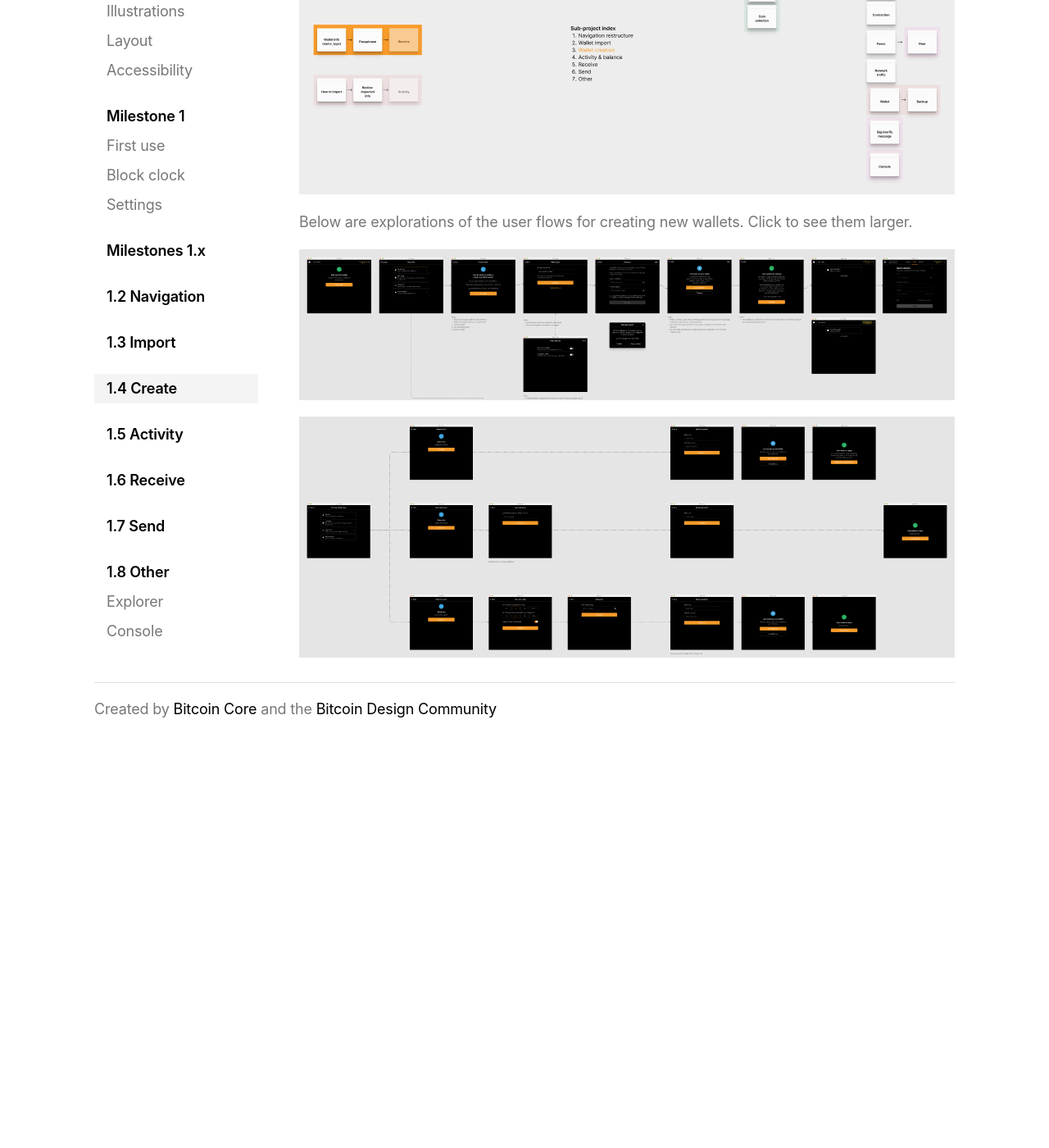
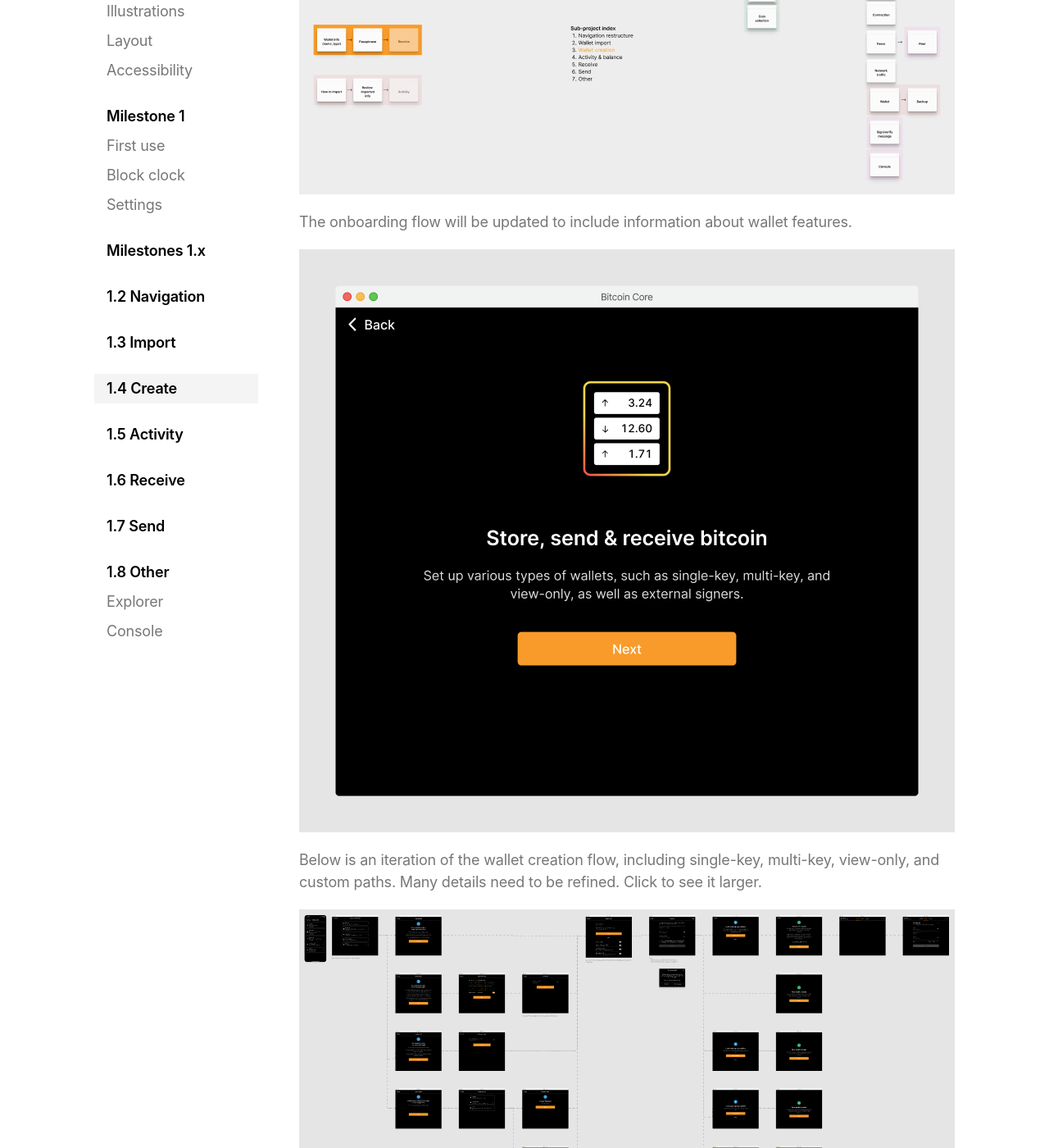
Before and after one commit to BitcoinDesign/Bitcoin-Core-App, a Jekyll site: the page built from pages/milestones/1-4-create.md, in a window 1280 px wide and 1400 px high, scrolled down 426 px. Shown: the whole window at 82% size. Built offline with Jekyll 4.4.1, drawn with Linux system fonts in a browser that asks for light colours; before the commit the page ends 1322 px from its top, so only the background shows below that.

Commit message:
Updated visuals for the 1.3 and 1.4 milestones
Nothing final, but these are now more proper mock-ups instead of just quick snapshots of older design explorations. Step by step.

```diff
--- a/pages/milestones/1-4-create.md
+++ b/pages/milestones/1-4-create.md
@@ -23,22 +23,24 @@
 	height = 384
 %}
 
-Below are explorations of the user flows for creating new wallets. Click to see them larger.
+The onboarding flow will be updated to include information about wallet features.
 
 {% include picture.html
-	image = "/assets/images/create-wallet-flow-explorations.png"
-	retina = "/assets/images/create-wallet-flow-explorations@2x.png"
-	big = "/assets/images/create-wallet-flow-explorations-big.png"
-	alt-text = "User flow mock-ups for creating a new single-key wallet."
+	image = "/assets/images/create-wallet/onboarding-wallet-features.png"
+	retina = "/assets/images/create-wallet/onboarding-wallet-features@2x.png"
+	big = "/assets/images/create-wallet/onboarding-wallet-features-big.png"
+	alt-text = "An informational screen describing supported wallet features"
 	width = 800
-	height = 184
+	height = 711
 %}
 
+Below is an iteration of the wallet creation flow, including single-key, multi-key, view-only, and custom paths. Many details need to be refined. Click to see it larger.
+
 {% include picture.html
-	image = "/assets/images/create-wallet-flow-explorations-2.png"
-	retina = "/assets/images/create-wallet-flow-explorations-2@2x.png"
-	big = "/assets/images/create-wallet-flow-explorations-2-big.png"
-	alt-text = "User flow mock-ups for creating a new single-key wallet."
+	image = "/assets/images/create-wallet/flow.png"
+	retina = "/assets/images/create-wallet/flow@2x.png"
+	big = "/assets/images/create-wallet/flow-big.png"
+	alt-text = "User flow mock-ups for creating a new wallet."
 	width = 800
-	height = 184
+	height = 415
 %}
```
Also changed, not shown: pages/milestones/1-3-import.md (+6 -6 lines), assets/images/create-wallet-flow-explorations-2-big.png (deleted), assets/images/create-wallet-flow-explorations-2.png (deleted), assets/images/create-wallet-flow-explorations-2@2x.png (deleted), assets/images/create-wallet-flow-explorations-big.png (deleted), assets/images/create-wallet-flow-explorations.png (deleted), assets/images/create-wallet-flow-explorations@2x.png (deleted), assets/images/create-wallet/flow-big.png (added), assets/images/create-wallet/flow.png (added), assets/images/create-wallet/flow@2x.png (added), assets/images/create-wallet/onboarding-wallet-features-big.png (added), assets/images/create-wallet/onboarding-wallet-features.png (added), assets/images/create-wallet/onboarding-wallet-features@2x.png (added), assets/images/import-wallet-flow-explorations-big.png (deleted), 5 more files.
